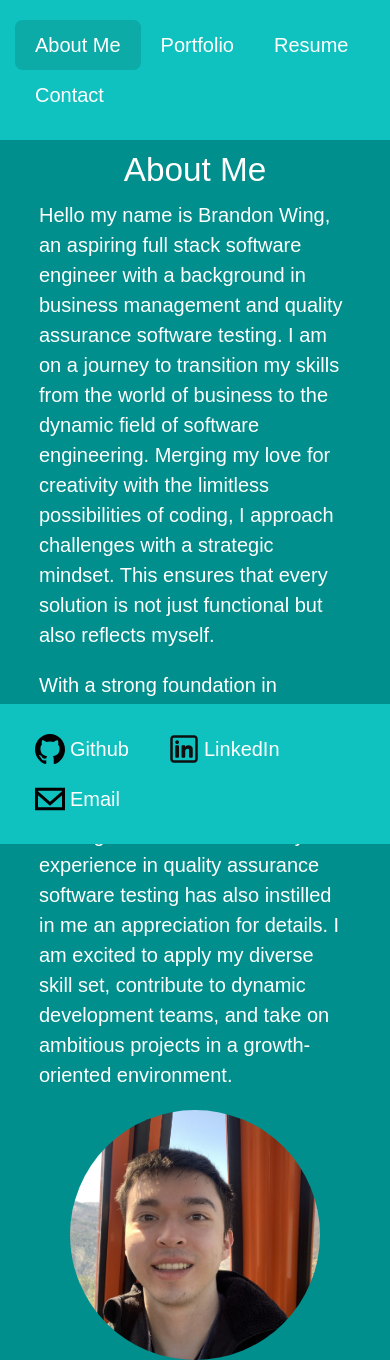
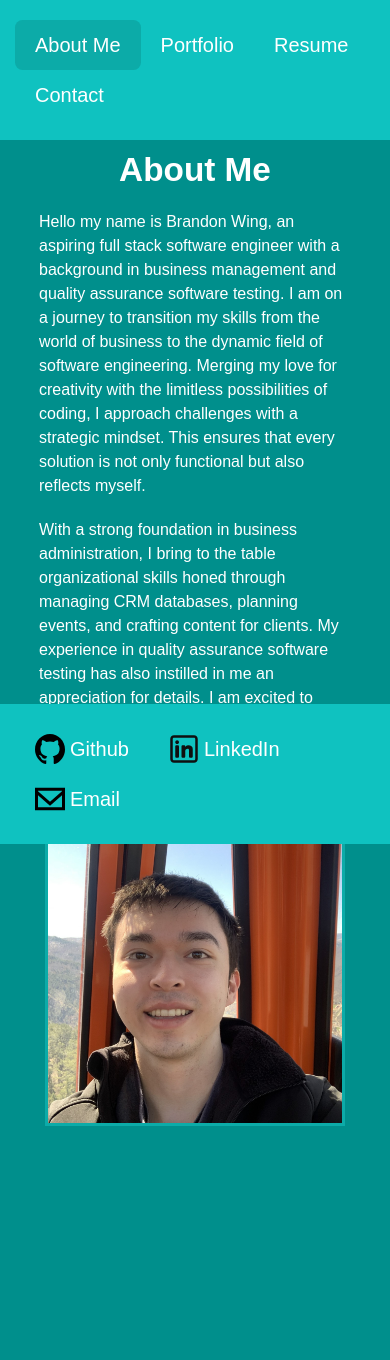
Before and after one commit to Bwing2/brandon-react-portfolio, a React (Vite) app: page / in a window 390 px wide. After the commit the page ends 1126 px from the top, so only its background shows below. Built offline with nearby package versions, Linux system fonts and the light colour scheme.

Commit message:
Refactored Footer component, and added styling to About Me page.

```diff
--- a/src/App.css
+++ b/src/App.css
@@ -42,11 +42,35 @@
   color: var(--text-color1);
 }
 
+.info-container {
+  display: flex;
+  flex-direction: column;
+  align-items: center;
+  justify-content: center;
+}
+
+.info-div {
+  display: grid;
+  grid-template-columns: 2fr 1fr;
+}
+
+.img-div {
+  display: flex;
+  justify-content: center;
+  align-items: center;
+}
+
 .profile-pic {
-  width: 250px;
-  height: 250px;
-  border-radius: 50%;
-  display: block;
-  margin: auto;
-  margin-top: 20px;
+  width: 300px;
+  height: 300px;
+  border: 3px solid var(--bkgrd-color2);
 }
+
+@media (max-width: 850px) {
+  .info-div {
+    display: flex;
+    flex-direction: column;
+    align-items: center;
+    justify-content: center;
+  }
+}
--- a/src/components/Footer.jsx
+++ b/src/components/Footer.jsx
@@ -1,32 +1,37 @@
 function Footer() {
+  const links = [
+    {
+      href: 'https://github.com/Bwing2',
+      imgSrc: '/github.svg',
+      imgAlt: 'github svg logo',
+      text: 'Github',
+    },
+    {
+      href: 'https://www.linkedin.com/in/brandonwing/',
+      imgSrc: '/linkedIn.svg',
+      imgAlt: 'linkedin svg logo',
+      text: 'LinkedIn',
+    },
+    {
+      href: '/projects',
+      imgSrc: '/email.svg',
+      imgAlt: 'email svg icon',
+      text: 'Email',
+    },
+  ];
+
   return (
     <div className="container-fluid footer-container">
       <footer className="d-flex justify-content-center py-3">
         <ul className="nav nav-pills">
-          <li className="nav-link">
-            <a
-              href="https://github.com/Bwing2"
-              className="text-decoration-none footer-link"
-            >
-              <img src="/github.svg" alt="github svg logo" />
-              Github
-            </a>
-          </li>
-          <li className="nav-link">
-            <a
-              href="https://www.linkedin.com/in/brandonwing/"
-              className="text-decoration-none footer-link"
-            >
-              <img src="/linkedIn.svg" alt="linkedin svg logo" />
-              LinkedIn
-            </a>
-          </li>
-          <li className="nav-link">
-            <a href="/projects" className="text-decoration-none footer-link">
-              <img src="/email.svg" alt="email svg icon" />
-              Email
-            </a>
-          </li>
+          {links.map((link, index) => (
+            <li key={index} className="nav-link">
+              <a href={link.href} className="text-decoration-none footer-link">
+                <img src={link.imgSrc} alt={link.imgAlt} />
+                {link.text}
+              </a>
+            </li>
+          ))}
         </ul>
       </footer>
     </div>
--- a/src/index.css
+++ b/src/index.css
@@ -33,5 +33,18 @@ p {
   justify-content: center;
   align-items: center;
   margin-top: 10px;
+}
+
+h1 {
+  font-weight: bold;
+}
+
+p {
   padding: 0 10%;
 }
+
+@media (max-width: 850px) {
+  p {
+    font-size: 16px;
+  }
+}
--- a/src/pages/About.jsx
+++ b/src/pages/About.jsx
@@ -2,16 +2,19 @@ import profilePic from '../images/brandon_profile_pic.png';
 
 export default function About() {
   return (
+    <div className="info-container">
+      <h1>About Me</h1>
       <div className="info-div">
-      <h1>About Me</h1>
+        <div className="paragraph-div">
           <p>
-        Hello my name is Brandon Wing, an aspiring full stack software engineer
-        with a background in business management and quality assurance software
-        testing. I am on a journey to transition my skills from the world of
-        business to the dynamic field of software engineering. Merging my love
-        for creativity with the limitless possibilities of coding, I approach
-        challenges with a strategic mindset. This ensures that every solution is
-        not just functional but also reflects myself.
+            Hello my name is Brandon Wing, an aspiring full stack software
+            engineer with a background in business management and quality
+            assurance software testing. I am on a journey to transition my
+            skills from the world of business to the dynamic field of software
+            engineering. Merging my love for creativity with the limitless
+            possibilities of coding, I approach challenges with a strategic
+            mindset. This ensures that every solution is not only functional but
+            also reflects myself.
           </p>
 
           <p>
@@ -19,15 +22,20 @@ export default function About() {
             table organizational skills honed through managing CRM databases,
             planning events, and crafting content for clients. My experience in
             quality assurance software testing has also instilled in me an
-        appreciation for details. I am excited to apply my diverse skill set,
-        contribute to dynamic development teams, and take on ambitious projects
-        in a growth-oriented environment.
+            appreciation for details. I am excited to apply my diverse skill
+            set, contribute to dynamic development teams, and take on ambitious
+            projects in a growth-oriented environment.
           </p>
+        </div>
+
+        <div className="img-div">
           <img
             src={profilePic}
             alt="brandon profile picture"
             className="profile-pic"
           ></img>
         </div>
+      </div>
+    </div>
   );
 }
```
Lines whose indentation alone changed are shown as unchanged.
